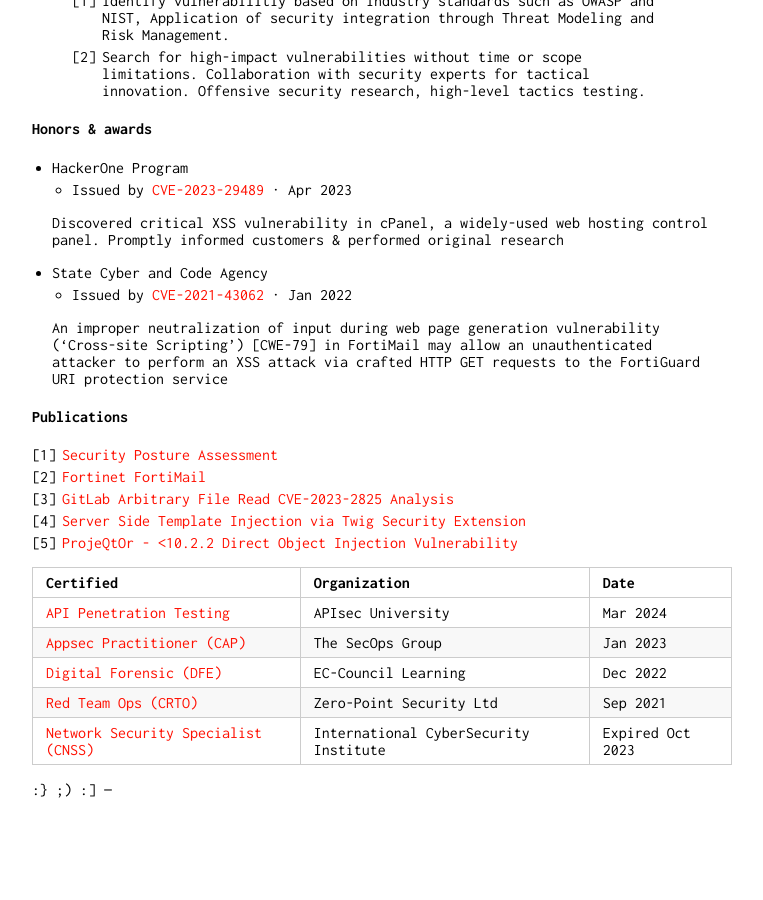
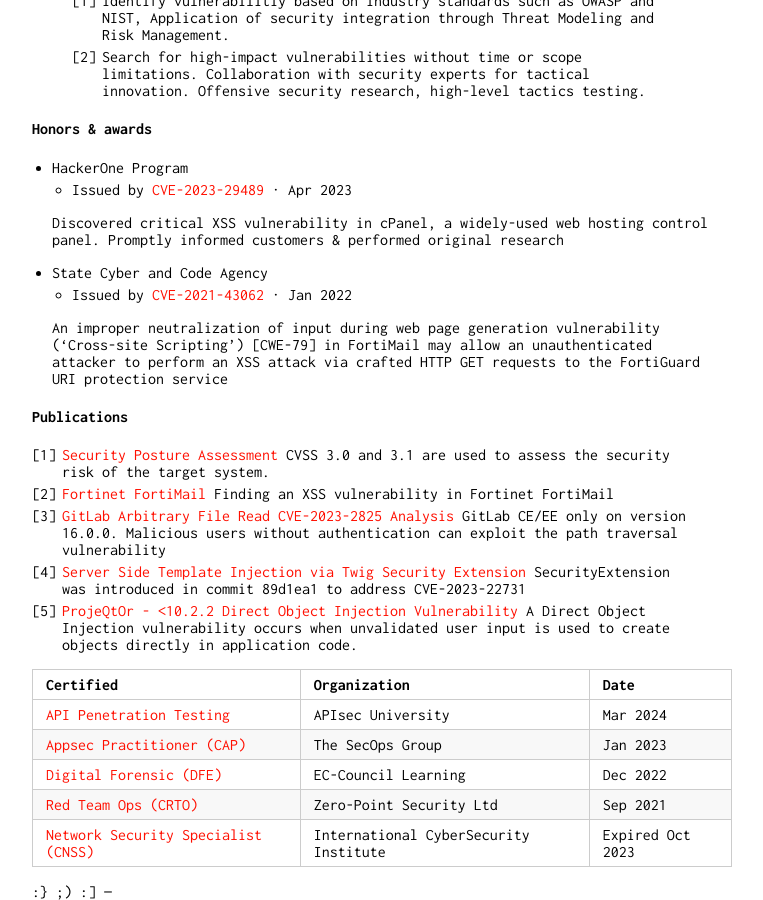
Before and after one commit to z0rs/me, a Jekyll site: the page built from index.md, in a window 1280 px wide and 900 px high, scrolled down 789 px. Shown: the whole window, without its empty margins (258-1021 px from the left). Built offline with Jekyll 4.4.1, drawn with Linux system fonts in a browser that asks for light colours; before the commit the page ends 1587 px from its top, so only the background shows below that.

Commit message:
Update index.md

```diff
--- a/index.md
+++ b/index.md
@@ -43,11 +43,11 @@ control panel. Promptly informed customers & performed original research
 
 #### Publications
 
-1. [Security Posture Assessment](https://z0rs.github.io/articles/Security-Posture-Assessment/)
-2. [Fortinet FortiMail](https://z0rs.github.io/articles/Fortinet-FortiMail/)
-3. [GitLab Arbitrary File Read CVE-2023-2825 Analysis](https://labs.watchtowr.com/gitlab-arbitrary-file-read-gitlab-cve-2023-2825-analysis/)
-4. [Server Side Template Injection via Twig Security Extension](https://z0rs.github.io/blog/Server-Side-Template-Injection/)
-5. [ProjeQtOr - <10.2.2 Direct Object Injection Vulnerability](https://labs.watchtowr.com/projeqtor-10-2-2-direct-object-injection-vulnerability/)
+1. [Security Posture Assessment](https://z0rs.github.io/articles/Security-Posture-Assessment/) CVSS 3.0 and 3.1 are used to assess the security risk of the target system.
+2. [Fortinet FortiMail](https://z0rs.github.io/articles/Fortinet-FortiMail/) Finding an XSS vulnerability in Fortinet FortiMail
+3. [GitLab Arbitrary File Read CVE-2023-2825 Analysis](https://labs.watchtowr.com/gitlab-arbitrary-file-read-gitlab-cve-2023-2825-analysis/) GitLab CE/EE only on version 16.0.0. Malicious users without authentication can exploit the path traversal vulnerability
+4. [Server Side Template Injection via Twig Security Extension](https://z0rs.github.io/blog/Server-Side-Template-Injection/) SecurityExtension was introduced in commit 89d1ea1 to address CVE-2023-22731
+5. [ProjeQtOr - <10.2.2 Direct Object Injection Vulnerability](https://labs.watchtowr.com/projeqtor-10-2-2-direct-object-injection-vulnerability/) A Direct Object Injection vulnerability occurs when unvalidated user input is used to create objects directly in application code.
 
 Certified | Organization | Date
 -----|-------|--------
```
